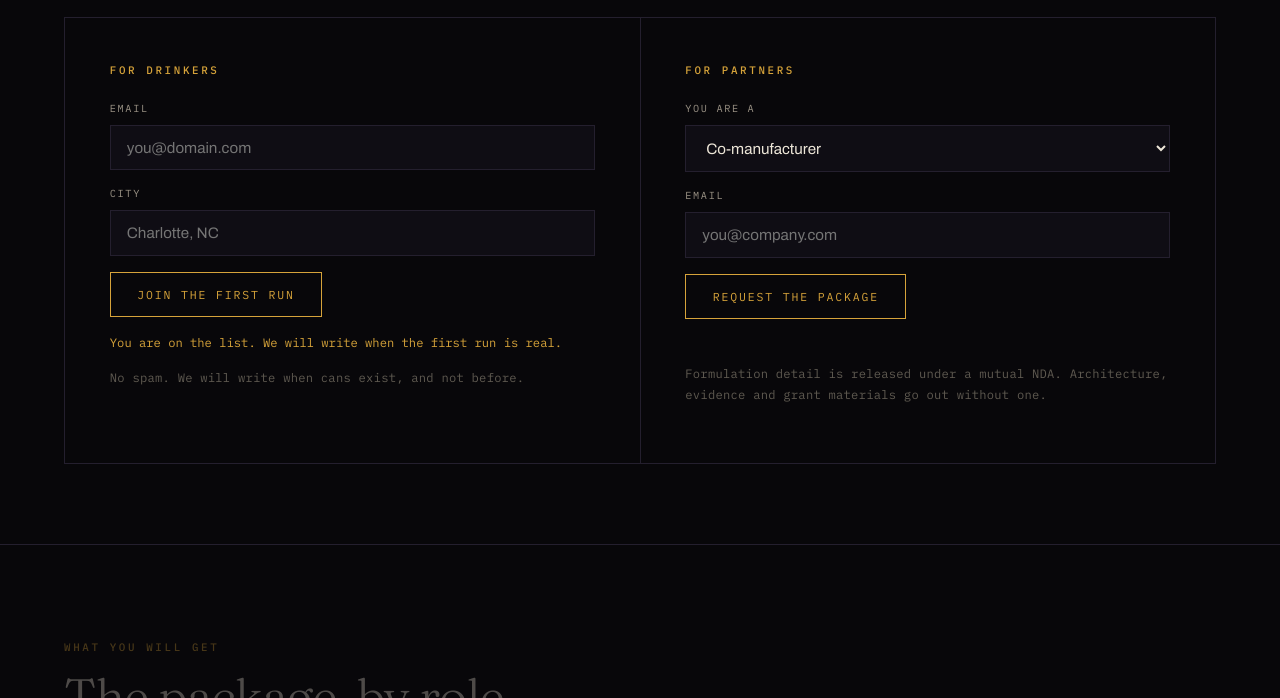
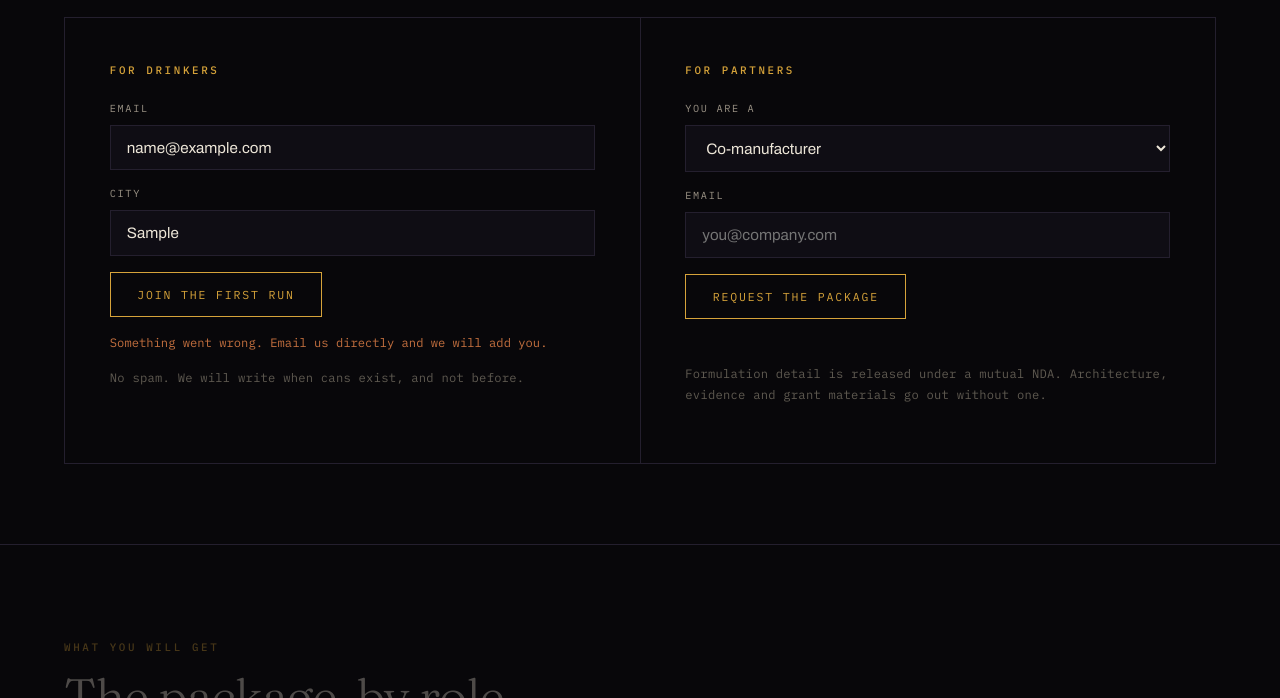
Before and after one commit to HeruAhmose/blue-gold-daily, a website: page join.html in a window 1280 px wide. Both pictures are taken after typing "name@example.com", "Sample" into the empty fields and a click on the button "JOIN THE FIRST RUN". Shown: the part 524-1222 px from the top of the page. Drawn offline with Linux system fonts and the light colour scheme; animation ran at ten frames a second.

Commit message:
Forms: Formspree endpoint, honeypot, real error handling

```diff
--- a/assets/site.js
+++ b/assets/site.js
@@ -254,22 +254,77 @@ window.TMPhyllo = function(canvas, opts){
   return {setProgress:function(p){prog=p}};
 };
 
-/* ---------------- forms ---------------- */
+/* =====================================================================
+   Forms
+   ---------------------------------------------------------------------
+   GitHub Pages is static hosting: there is no server to receive a POST.
+   Submissions therefore go to Formspree, which works from any host and
+   emails you each one.
+
+   Set your endpoint in window.TM_FORM_ENDPOINT (see join.html). Until it
+   is set, the form still validates and gives feedback, and tells the
+   visitor honestly that signup is not open yet rather than pretending to
+   have saved their address.
+
+   Honeypot: a hidden field named _gotcha. Bots fill every field they
+   find; a human never sees it. If it has content, the submission is
+   dropped silently.
+   ===================================================================== */
 window.TMForm = function(formId,msgId,ok){
   var f=document.getElementById(formId); if(!f) return;
   var m=document.getElementById(msgId);
+
+  /* honeypot, injected rather than hand-written into every form */
+  var hp=document.createElement('input');
+  hp.type='text'; hp.name='_gotcha'; hp.tabIndex=-1;
+  hp.setAttribute('autocomplete','off'); hp.setAttribute('aria-hidden','true');
+  hp.style.cssText='position:absolute;left:-9999px;width:1px;height:1px;opacity:0';
+  f.appendChild(hp);
+
   f.addEventListener('submit',function(e){
     e.preventDefault();
+    if(hp.value){ return; }               /* bot */
+
     var em=f.querySelector('input[type=email]');
-    if(!em.value || em.value.indexOf('@')<1){
+    if(!em.value || !/^[^@\s]+@[^@\s]+\.[^@\s]+$/.test(em.value)){
       m.style.color='#C4703F';
-      m.textContent='Enter an email address so we can reach you.';
+      m.textContent='Enter a valid email address so we can reach you.';
       em.focus(); return;
     }
-    /* → POST to your endpoint here */
-    m.style.color='var(--gold)';
-    m.textContent=ok;
-    f.querySelectorAll('input').forEach(function(i){i.value=''});
+
+    var endpoint = window.TM_FORM_ENDPOINT;
+    if(!endpoint || endpoint.indexOf('YOUR_FORM_ID')>-1){
+      m.style.color='#C4703F';
+      m.textContent='Signup is not open yet — please check back shortly.';
+      return;
+    }
+
+    var btn=f.querySelector('button[type=submit]');
+    var label=btn?btn.textContent:'';
+    if(btn){ btn.disabled=true; btn.textContent='Sending…'; }
+    m.style.color='var(--bone-dim)';
+    m.textContent='Sending…';
+
+    var data=new FormData(f);
+    data.append('_subject','True Melange \u03a6 — '+formId);
+    data.append('form',formId);
+
+    fetch(endpoint,{method:'POST',body:data,headers:{'Accept':'application/json'}})
+      .then(function(r){
+        if(!r.ok) throw new Error('HTTP '+r.status);
+        m.style.color='var(--gold)';
+        m.textContent=ok;
+        f.querySelectorAll('input:not([type=hidden])').forEach(function(i){
+          if(i!==hp) i.value='';
+        });
+      })
+      .catch(function(){
+        m.style.color='#C4703F';
+        m.textContent='Something went wrong. Email us directly and we will add you.';
+      })
+      .finally(function(){
+        if(btn){ btn.disabled=false; btn.textContent=label; }
+      });
   });
 };
 
--- a/join.html
+++ b/join.html
@@ -51,8 +51,8 @@
     <div class="two rv">
       <form id="waitForm" novalidate>
         <p class="eyebrow" style="margin:0 0 1.3rem">For drinkers</p>
-        <div class="field"><label for="wEmail">Email</label><input id="wEmail" type="email" placeholder="you@domain.com" required></div>
-        <div class="field"><label for="wCity">City</label><input id="wCity" type="text" placeholder="Charlotte, NC"></div>
+        <div class="field"><label for="wEmail">Email</label><input id="wEmail" name="email" type="email" placeholder="you@domain.com" required></div>
+        <div class="field"><label for="wCity">City</label><input id="wCity" name="city" type="text" placeholder="Charlotte, NC"></div>
         <button class="btn" type="submit">Join the first run</button>
         <p class="msg" id="wMsg" role="status" aria-live="polite"></p>
         <p class="note">No spam. We will write when cans exist, and not before.</p>
@@ -60,11 +60,11 @@
       <form id="partnerForm" novalidate>
         <p class="eyebrow" style="margin:0 0 1.3rem">For partners</p>
         <div class="field"><label for="pRole">You are a</label>
-          <select id="pRole">
+          <select id="pRole" name="role">
             <option>Co-manufacturer</option><option>Ingredient supplier</option><option>Investor</option>
             <option>Grant program or foundation</option><option>Research partner or HBCU</option><option>Retailer</option>
           </select></div>
-        <div class="field"><label for="pEmail">Email</label><input id="pEmail" type="email" placeholder="you@company.com" required></div>
+        <div class="field"><label for="pEmail">Email</label><input id="pEmail" name="email" type="email" placeholder="you@company.com" required></div>
         <button class="btn" type="submit">Request the package</button>
         <p class="msg" id="pMsg" role="status" aria-live="polite"></p>
         <p class="note">Formulation detail is released under a mutual NDA. Architecture, evidence and grant materials go out without one.</p>
@@ -94,6 +94,11 @@
 <script src="assets/site.js"></script>
 <script>
 
+/* Formspree endpoint. Create two forms at formspree.io (free tier covers
+   50 submissions a month), then paste the IDs here. Until then the form
+   validates and tells visitors signup is not yet open. */
+window.TM_FORM_ENDPOINT = 'https://formspree.io/f/xkjwnpde';
+
 TMForm('waitForm','wMsg','You are on the list. We will write when the first run is real.');
 TMForm('partnerForm','pMsg','Received. We will reply with the package that fits your role.');
 
```
